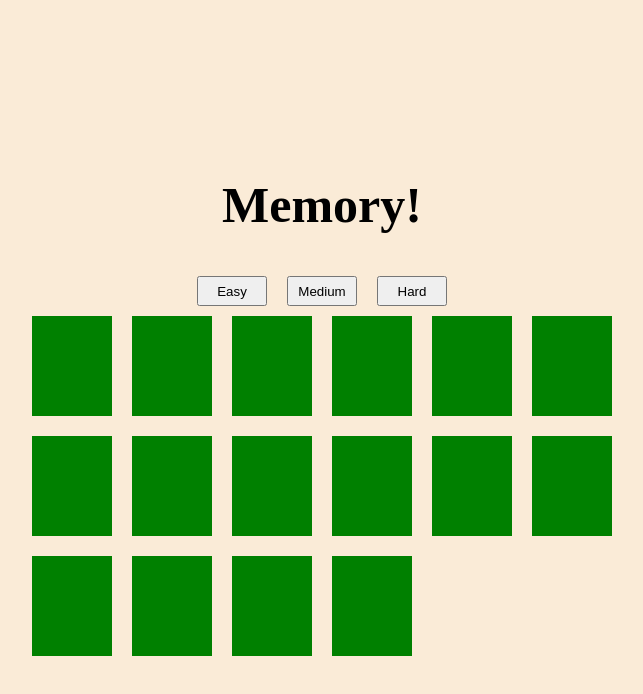
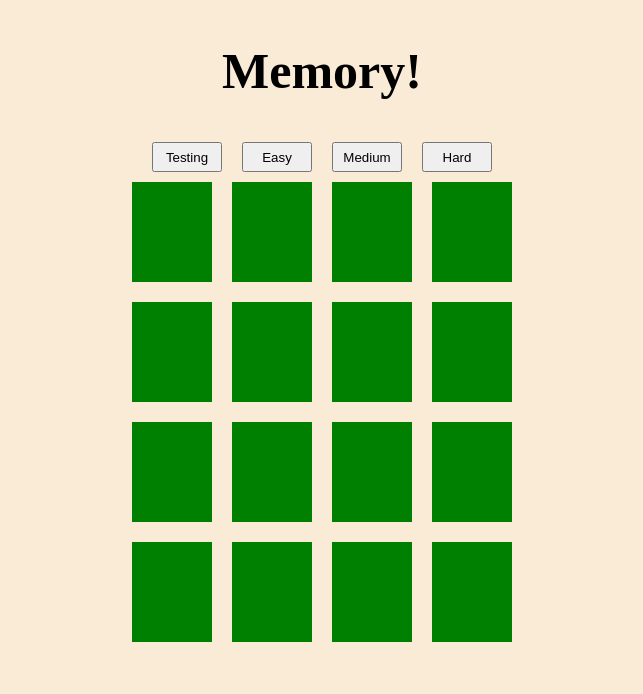
Before and after one commit to OskarJoss/memory, a plain HTML site: page public/index.html in a window 1280 px wide. Both pictures are taken after a click on the button "Easy". Shown: the whole page, without its empty margins (318-961 px from the left). Drawn offline with nearby package versions, Linux system fonts and the light colour scheme.

Commit message:
card container changes width on mode change

```diff
--- a/public/functions.js
+++ b/public/functions.js
@@ -38,12 +38,30 @@ const createCards = (numberOfPairs) => {
     })
 }
 
+const removeAllClasses = (element) => {
+    while (element.classList.length !== 0) {
+        element.classList.remove(element.classList[0]);
+    }
+}
+
 const startGame = (numberOfPairs) => {
     const container = document.querySelector('.cards-container');
     //empty card container
     container.innerHTML = "";
 
-    //add logic to change width of container here
+    //adjust container width depending on number of pairs
+    removeAllClasses(container);
+    container.classList.add('cards-container');
+    //change to switch statement
+    if (numberOfPairs == 8) {
+        container.classList.add('easy-container');
+    } else if (numberOfPairs == 9) {
+        container.classList.add('medium-container');
+    } else if (numberOfPairs == 10) {
+        container.classList.add('hard-container');
+    }
+
+    console.log(container);
 
     createCards(numberOfPairs);
 }
--- a/public/index.html
+++ b/public/index.html
@@ -9,18 +9,29 @@
         <link rel="stylesheet" href="/public/main.css" />
     </head>
     <body>
+        <section>
+            <h1>Memory!</h1>
 
-        <h1>Memory!</h1>
+            <div class="button-container">
+                <button class="start-button" data-pairs="2">
+                    Testing
+                </button>
+                <button class="start-button" data-pairs="8">
+                    Easy
+                </button>
+                <button class="start-button" data-pairs="9">
+                    Medium
+                </button>
+                <button class="start-button" data-pairs="10">
+                    Hard
+                </button>
+            </div>
+        </section>
+        <section>
+            <div class="cards-container testclass"></div>
 
-        <div class="button-container">
-            <button class="start-button easy-button" data-pairs="8">Easy</button>
-            <button class="start-button medium-button" data-pairs="9">Medium</button>
-            <button class="start-button hard-button" data-pairs="10">Hard</button>
-        </div>
-
-        <div class="cards-container"></div>
-
-        <script src="/public/functions.js"></script>
-        <script src="/public/main.js"></script>
+            <script src="/public/functions.js"></script>
+            <script src="/public/main.js"></script>
+        </section>
     </body>
 </html>
--- a/public/main.css
+++ b/public/main.css
@@ -1,7 +1,9 @@
 body {
     height: 100vh;
     background-color: antiquewhite;
+}
 
+section {
     display: flex;
     flex-direction: column;
     align-items: center;
@@ -26,8 +28,18 @@ button {
     display: flex;
     flex-direction: row;
     flex-wrap: wrap;
-    /* add with to own class for easy mode etc */
+}
+
+.easy-container {
+    width: 400px;
+}
+
+.medium-container {
     width: 600px;
+}
+
+.hard-container {
+    width: 500px;
 }
 
 .card-frame {
```
